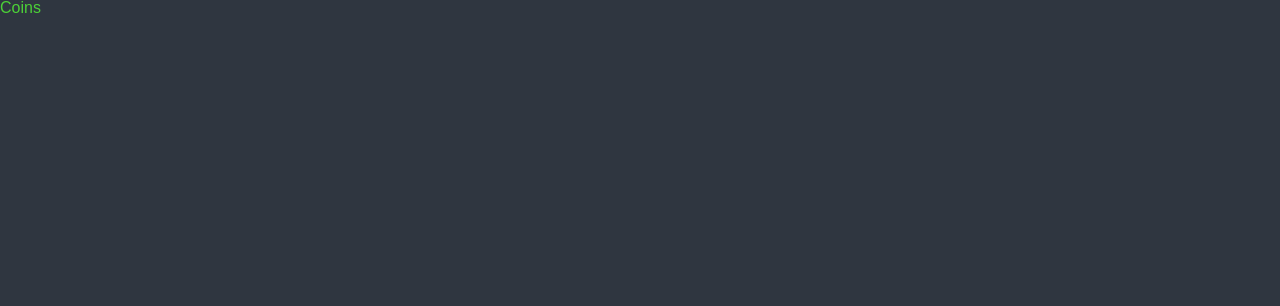
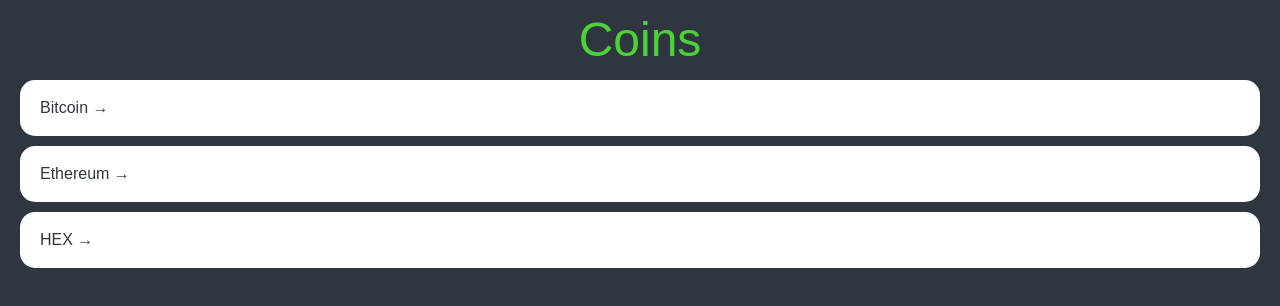
Before and after one commit to jiyong0419/react-masterclass_chapter5, a React (Create React App) app: page / in a window 1280 px wide. Shown: the top 306 px of the page. Built offline with nearby package versions, Linux system fonts and the light colour scheme.

Commit message:
#5.2
<Coins 페이지 스타일링>

```diff
--- a/src/routes/Coins.tsx
+++ b/src/routes/Coins.tsx
@@ -1,10 +1,84 @@
+import { Link } from "react-router-dom";
 import styled from "styled-components";
 
+const Container = styled.div`
+  padding: 0px 20px;
+`;
+
+const Header = styled.header`
+  height: 10vh;
+  display: flex;
+  justify-content: center;
+  align-items: center;
+`;
+
+const CoinsList = styled.ul``;
+
+const Coin = styled.li`
+  background-color: white;
+  color: ${(props) => props.theme.bgColor};
+  border-radius: 15px;
+  margin-bottom: 10px;
+  a {
+    padding: 20px;
+    transition: color 0.2s ease-in;
+    display: block;
+  }
+  &:hover {
+    a {
+      color: ${(props) => props.theme.accentColor};
+    }
+  }
+`;
+
 const Title = styled.h1`
+  font-size: 48px;
   color: ${(props) => props.theme.accentColor};
 `;
 
+const coins = [
+  {
+    id: "btc-bitcoin",
+    name: "Bitcoin",
+    symbol: "BTC",
+    rank: 1,
+    is_new: false,
+    is_active: true,
+    type: "coin",
+  },
+  {
+    id: "eth-ethereum",
+    name: "Ethereum",
+    symbol: "ETH",
+    rank: 2,
+    is_new: false,
+    is_active: true,
+    type: "coin",
+  },
+  {
+    id: "hex-hex",
+    name: "HEX",
+    symbol: "HEX",
+    rank: 3,
+    is_new: false,
+    is_active: true,
+    type: "token",
+  },
+];
 function Coins() {
-  return <Title>Coins</Title>;
+  return (
+    <Container>
+      <Header>
+        <Title>Coins</Title>
+      </Header>
+      <CoinsList>
+        {coins.map((coin) => (
+          <Coin key={coin.id}>
+            <Link to={`/${coin.id}`}>{coin.name} &rarr;</Link>
+          </Coin>
+        ))}
+      </CoinsList>
+    </Container>
+  );
 }
 export default Coins;
```
